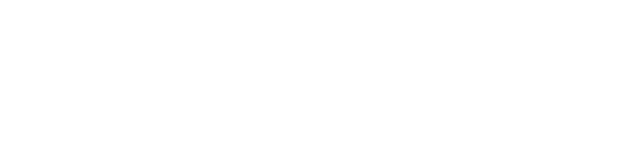
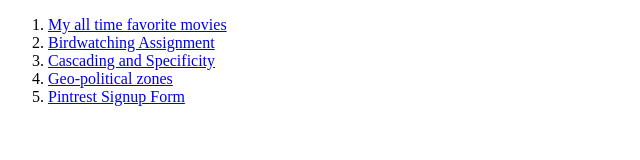
Before and after one commit to Thariwa/6B2, a plain HTML site: page index.html in a window 1280 px wide. Shown: the whole page, without its empty margins (0-640 px from the left). Drawn offline with Linux system fonts and the light colour scheme.

Commit message:
feat:assignments

```diff
--- a/index.html
+++ b/index.html
@@ -7,6 +7,14 @@
     <title>Document</title>
 </head>
 <body>
+    <ol>
+        <li> <a href="./html/favorites.html">My all time favorite movies</a></li>
+        <li><a href="./html/Birdwatching.html">Birdwatching Assignment</a></li>
+        <li> <a href="./html/Cascade.html">Cascading and Specificity</a></li>
+        <li><a href="./html/geo-political list.html">Geo-political zones</a></li>
+        <li><a href="./html/signup.html">Pintrest Signup Form</a></li>
+    </ol>
+
 
 
 </body>
```
